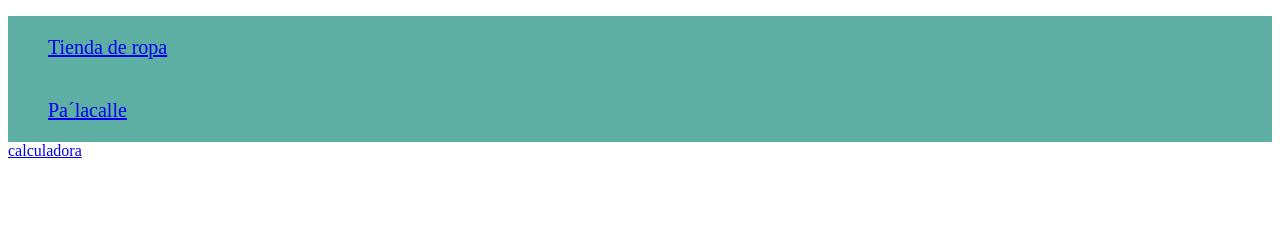
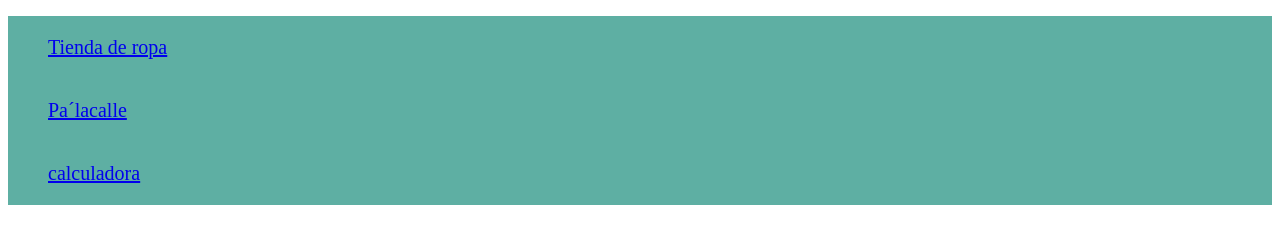
Before and after one commit to javiermonte/VISTAZO., a plain HTML site: page index.html in a window 1280 px wide. Shown: the part 105-348 px from the top of the page. Drawn offline with Linux system fonts and the light colour scheme.

Commit message:
Update style.css

```diff
--- a/style.css
+++ b/style.css
@@ -25,3 +25,14 @@ head{
     padding-right:40px;
     background-color:#5eafa3;
   }
+
+  .btn3 {
+    text-decoration:none;
+    font-weight:60px;
+    font-size:20px;
+    color:cornsilk;
+    padding-top:20px;
+    padding-bottom:20px;
+    padding-left:40px;
+    padding-right:40px;
+    background-color:#5eafa3;
```
